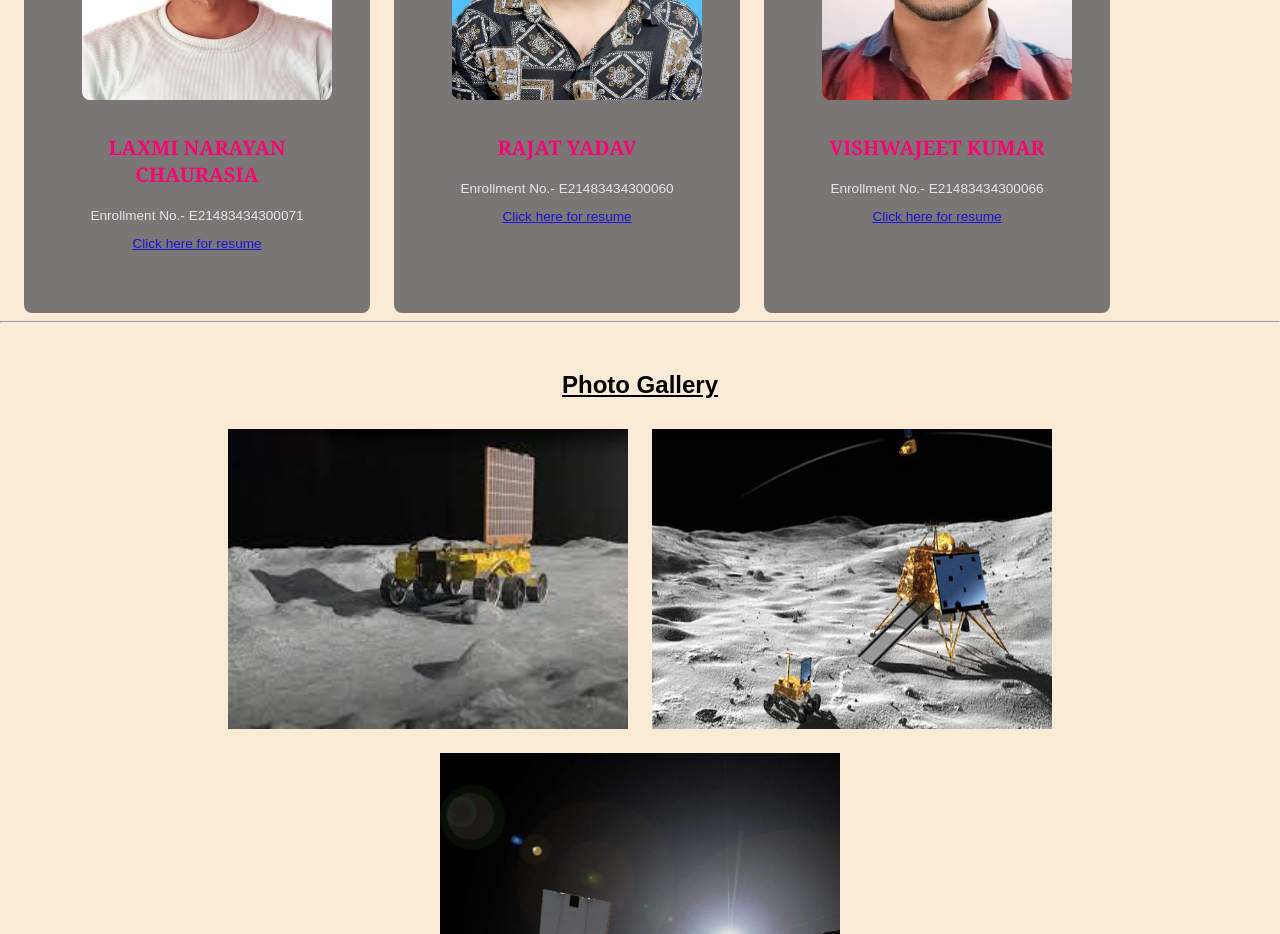
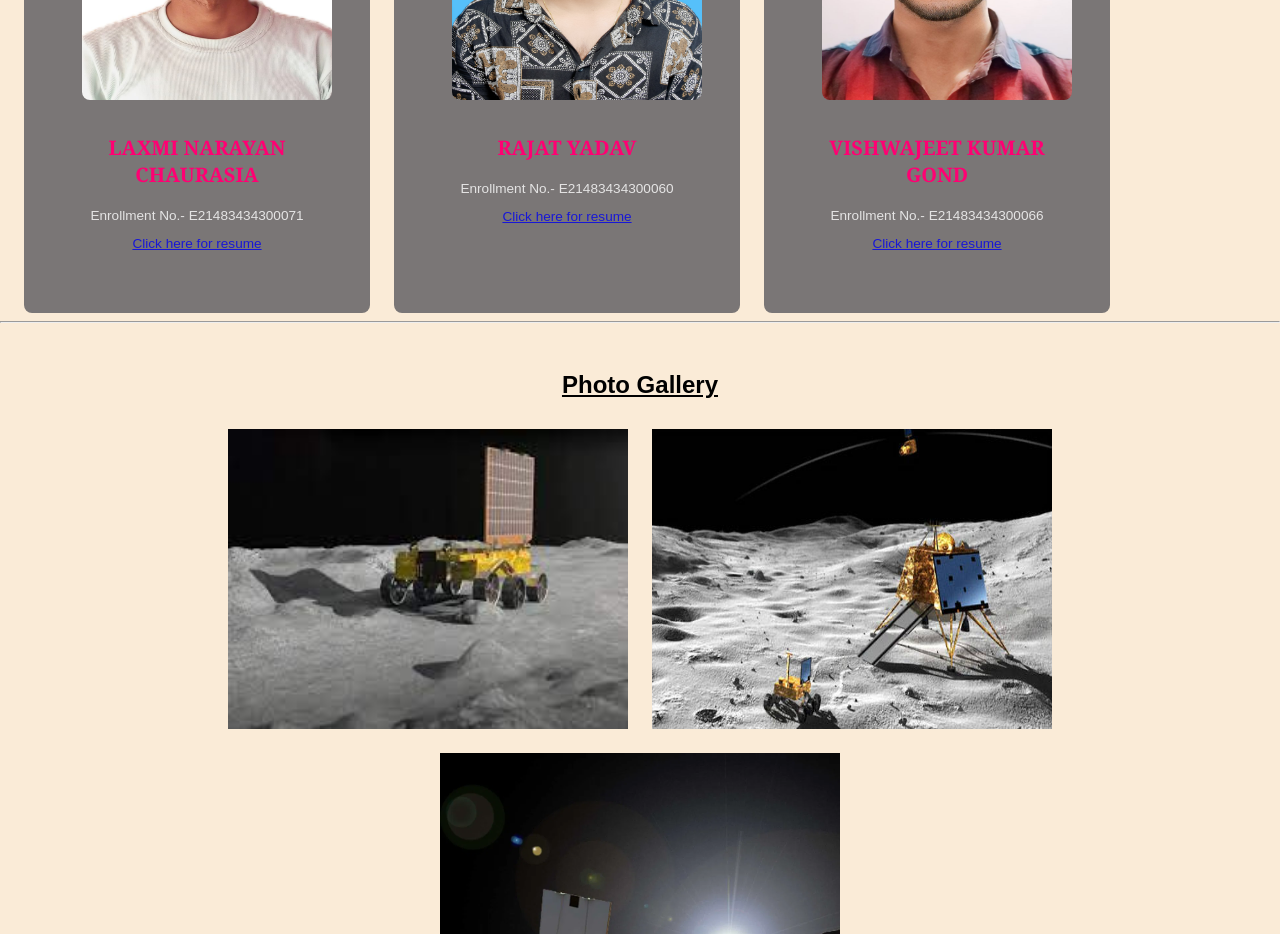
Before and after one commit to Seraj006/Chandrayan, a plain HTML site: page index.html in a window 1280 px wide. Shown: the part 1620-2554 px from the top of the page. Drawn offline with Linux system fonts and the light colour scheme.

Commit message:
Update index.html

```diff
--- a/index.html
+++ b/index.html
@@ -93,7 +93,7 @@ applications in a terrestrial context.
 
     <div class="card">
         <img src="Vishwajeetpic.jpeg" class="card-img">
-        <p class="card-title"> VISHWAJEET KUMAR </p>
+        <p class="card-title"> VISHWAJEET KUMAR GOND </p>
         <p class="card-info"> Enrollment No.- E21483434300066</p>
         <p class="card-link"> <a href="//"> Click here for resume </a> </p>
     </div>
```
